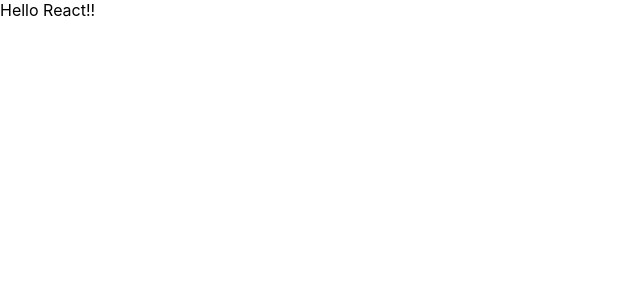
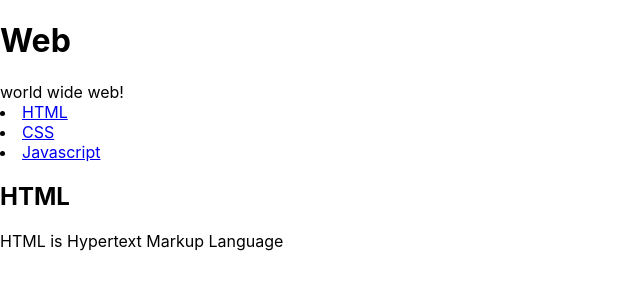
Before and after one commit to rickcmc02/react-app2, a React (Create React App) app: page / in a window 1280 px wide. Shown: the top 300 px of the page, without its empty margins (0-640 px from the left). Built offline with nearby package versions, Linux system fonts and the light colour scheme.

Commit message:
arrange app by class components

```diff
--- a/src/App.js
+++ b/src/App.js
@@ -1,11 +1,47 @@
 import React, { Component } from 'react';
 import './App.css';
+
+class Subject extends Component {
+  render() {
+    return (
+      <header>
+        <h1>Web</h1>
+        world wide web!
+      </header>
+    );
+  }
+}
+
+class TOC extends Component {
+  render() {
+    return (
+      <nav>
+        <li><a href="1.html">HTML</a></li>
+        <li><a href="2.html">CSS</a></li>
+        <li><a href="3.html">Javascript</a></li>
+      </nav>
+    )
+  }
+}
+
+class Content extends Component {
+  render() {
+    return (
+      <article>
+        <h2>HTML</h2>
+        HTML is Hypertext Markup Language
+      </article>
+    )
+  }
+}
 
 class App extends Component {
   render() {
     return (
       <div className="App">
-        Hello React!!
+        <Subject></Subject>
+        <TOC></TOC>
+        <Content></Content>
       </div>
     );
   }
```
